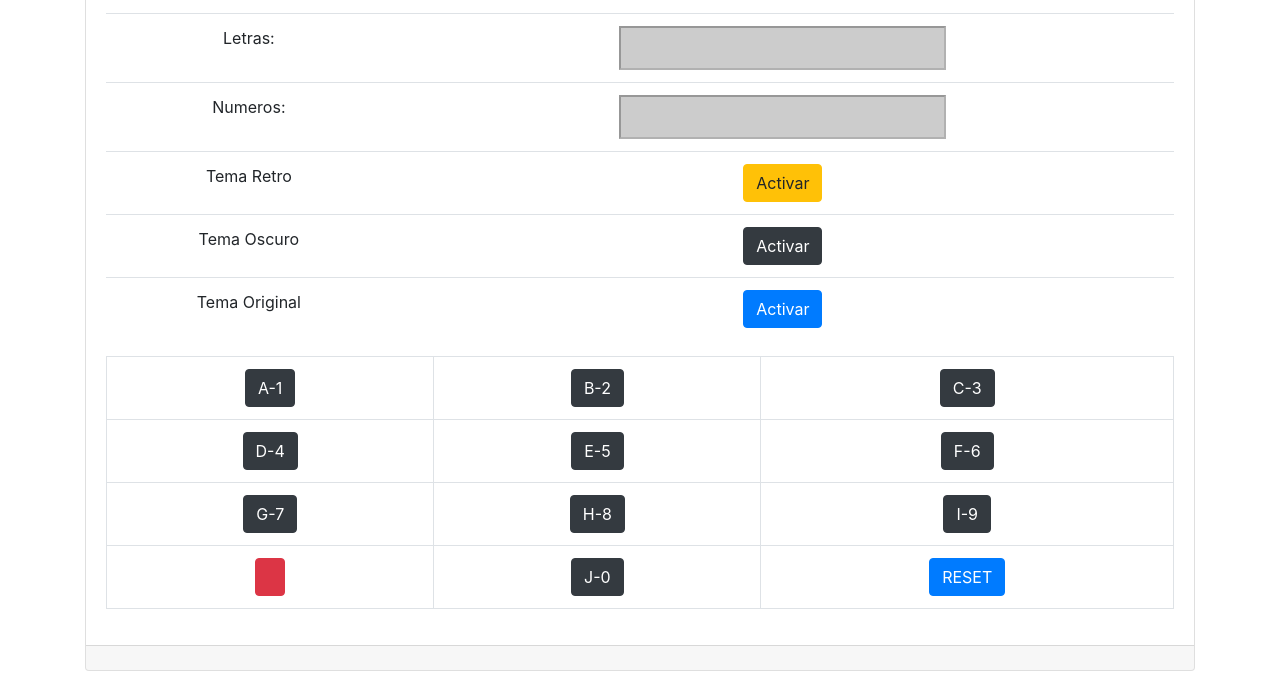
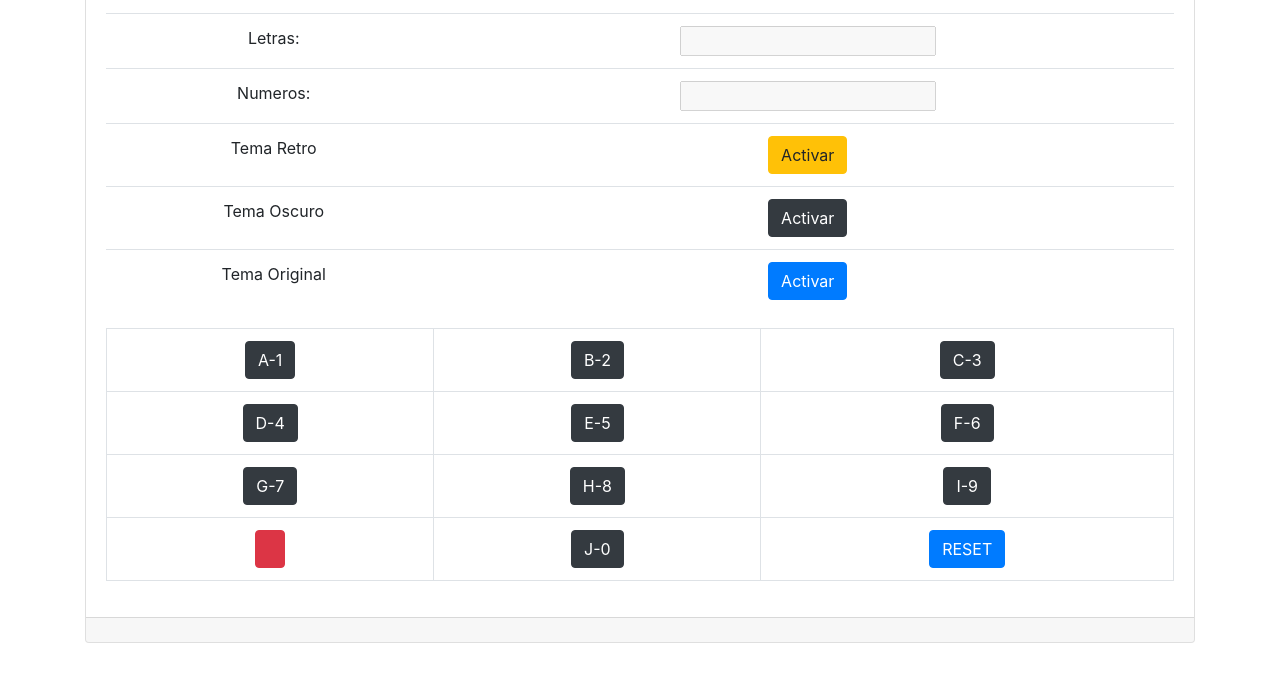
Before and after one commit to ferneyr28/RetoAnsalo, a plain HTML site: page index.html in a window 1280 px wide. Shown: the part 118-800 px from the top of the page. Drawn offline with nearby package versions, Linux system fonts and the light colour scheme.

Commit message:
Reto Ansalo beta final

```diff
--- a/assets/scripts/script.js
+++ b/assets/scripts/script.js
@@ -19,7 +19,7 @@ let inicial = document.getElementById('inicial');
 
 const cambiarTema = (tema)=>{
     console.log('cambio de tema '+ tema)
-    document.getElementById('cssArchivo').href ='/assets/css/'+tema
+    document.getElementById('cssArchivo').href ='./assets/css/'+tema
 }
 let seleccion;
 retro.addEventListener('click', ()=>{
--- a/index.html
+++ b/index.html
@@ -38,14 +38,12 @@
                                     <table class="table">
                                         <tr>
                                             <td>Letras:</td>
-                                            <td><input type="text" id="letras" disabled="disabled"
-                                                    style="padding:5px;font-size:20px;background-color:#ccc;color:#fff;min-height:30px;">
+                                            <td><input type="text" id="letras" disabled="disabled">
                                             </td>
                                         </tr>
                                         <tr>
                                             <td>Numeros:</td>
-                                            <td><input id="num" disabled="disabled"
-                                                    style="padding:5px;font-size:20px;background-color:#ccc;color:#fff;min-height:30px;">
+                                            <td><input id="num" disabled="disabled">
                                             </td>
                                         </tr>
                                         <tr>
```
